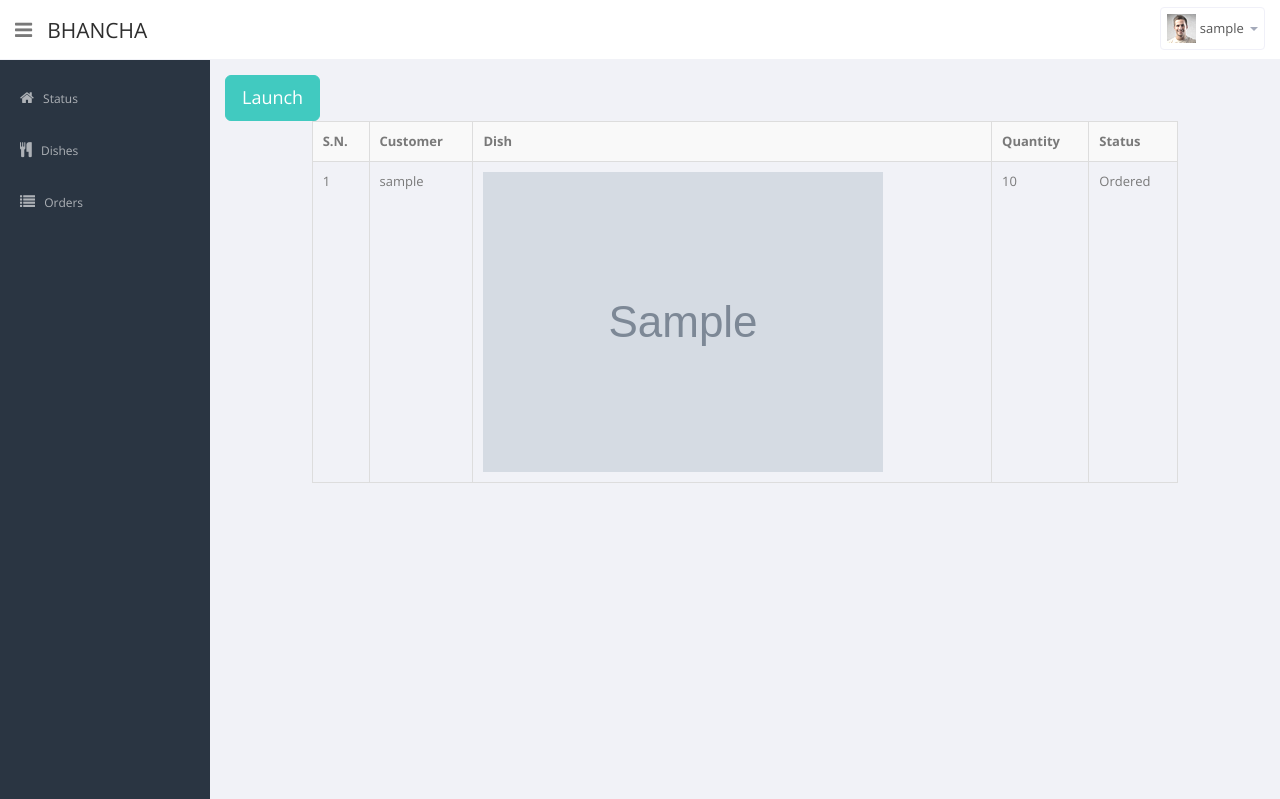
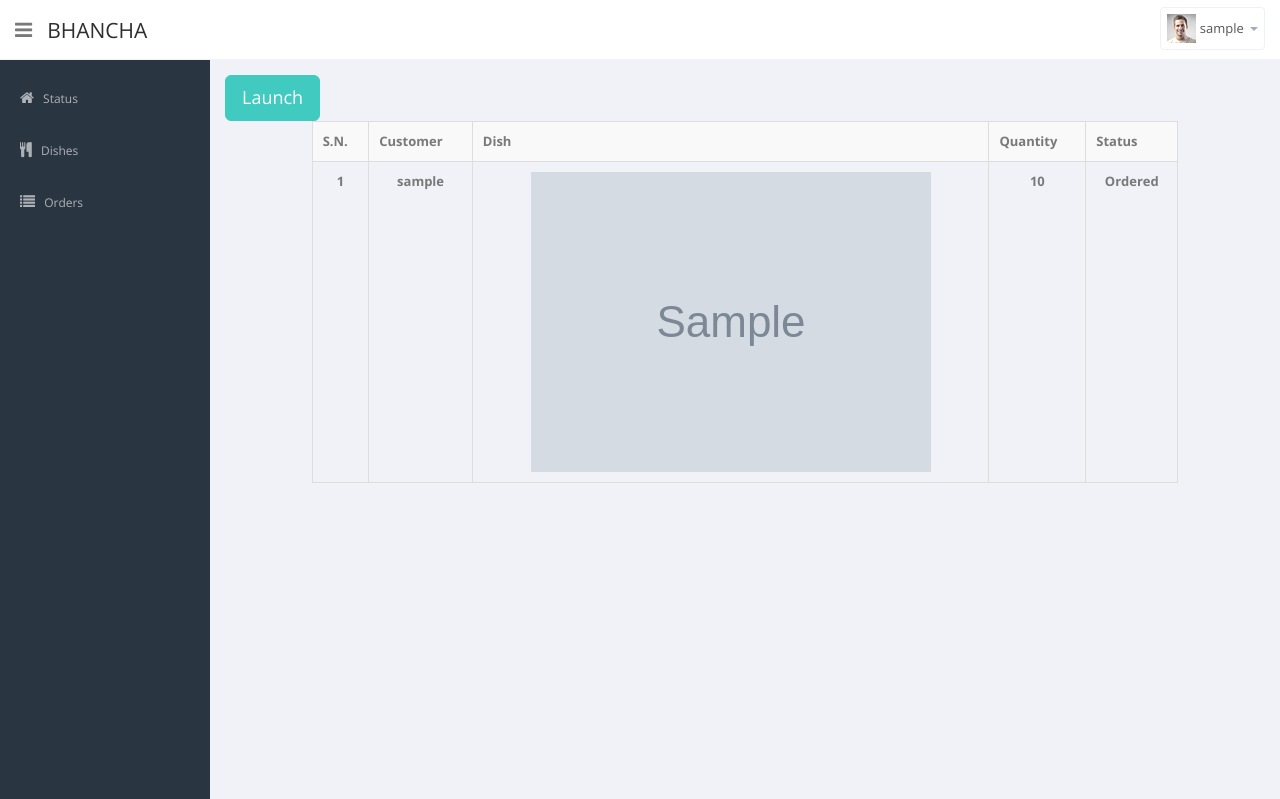
Before and after one commit to qod7/bhancha, a Django app: page /orders/ in a window 1280 px wide. Shown: the top 799 px of the page. Run offline with Django 3.2, Linux system fonts and the light colour scheme; a user stored in the database is signed in; tables that the repository leaves empty hold one stand-in row (values such as "Sample post"); grey boxes marked "Sample" are stand-in pictures.

Commit message:
Table centered and bold

```diff
--- a/mainapp/templates/mainapp/dishes.html
+++ b/mainapp/templates/mainapp/dishes.html
@@ -4,7 +4,7 @@
 <div class="col-sm-10 col-sm-offset-1">
 	<form action="{% url 'dishes' %}" role="form" method="POST">
 		{% csrf_token %}
-		<table class="table table-striped table-bordered">
+		<table class="table table-striped table-bordered table-condensed">
 			<tr>
 				<th>S.N.</th>
 				<th>Food</th>
@@ -12,8 +12,8 @@
 			</tr>
 			{% for dish in dishes %}
 			<tr>
-				<td>{{forloop.counter}}</td>
-				<td>{{dish.food}}</td>
+				<td><strong>{{forloop.counter}}</strong></td>
+				<td><strong>{{dish.food}}</strong></td>
 				<td>
 					<input class="form-group" type="checkbox" name="dishes" value="{{dish.id}}" {% if dish.enabled %}
 						checked="checked"
--- a/mainapp/templates/mainapp/orders.html
+++ b/mainapp/templates/mainapp/orders.html
@@ -2,7 +2,7 @@
 
 {% block page %}
 <!-- Table starts -->
-<table class="table table-striped table-bordered col-sm-10 col-md-offset-1">
+<table class="table table-striped table-bordered table-condensed col-sm-10 col-md-offset-1">
     <tr>
         <th>S.N.</th>
         <th>Customer</th>
@@ -12,11 +12,11 @@
     </tr>
     {% for order in orders %}
         <tr>
-            <td>{{forloop.counter}}</td>
-            <td>{{order.customer}}</td>
-            <td>{{ order.dish.food.image.showimage | safe}}</td>
-            <td>{{order.quantity}}</td>
-            <td>{{order.get_status_display}}</td>
+            <td class="text-center"><strong>{{forloop.counter}}</strong></td>
+            <td class="text-center"><strong>{{order.customer}}</strong></td>
+            <td class="text-center"><strong>{{ order.dish.food.image.showimage | safe}}</td>
+            <td class="text-center"><strong>{{order.quantity}}</strong></td>
+            <td class="text-center"><strong>{{order.get_status_display}}</strong></td>
         </tr>
     {% endfor %}
 </table>
```
